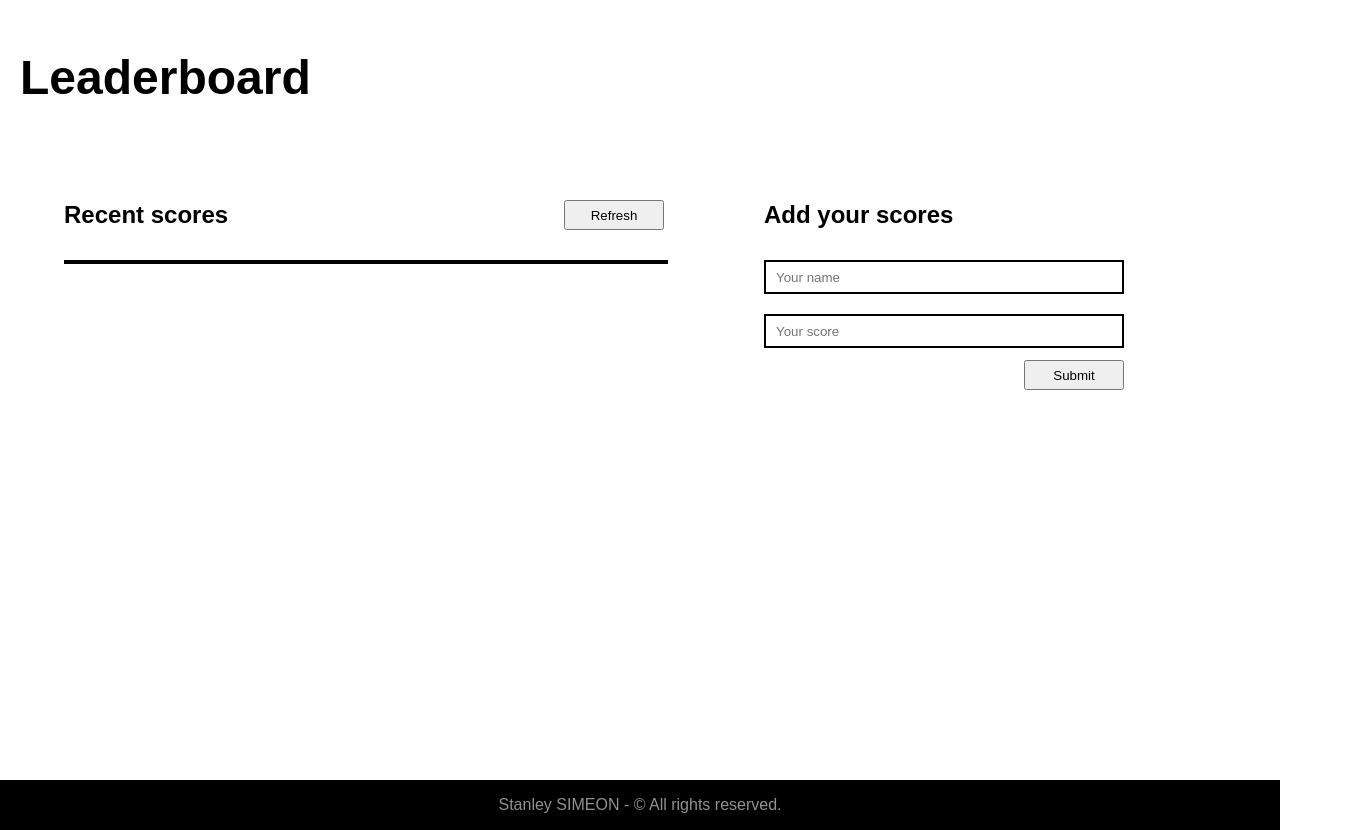
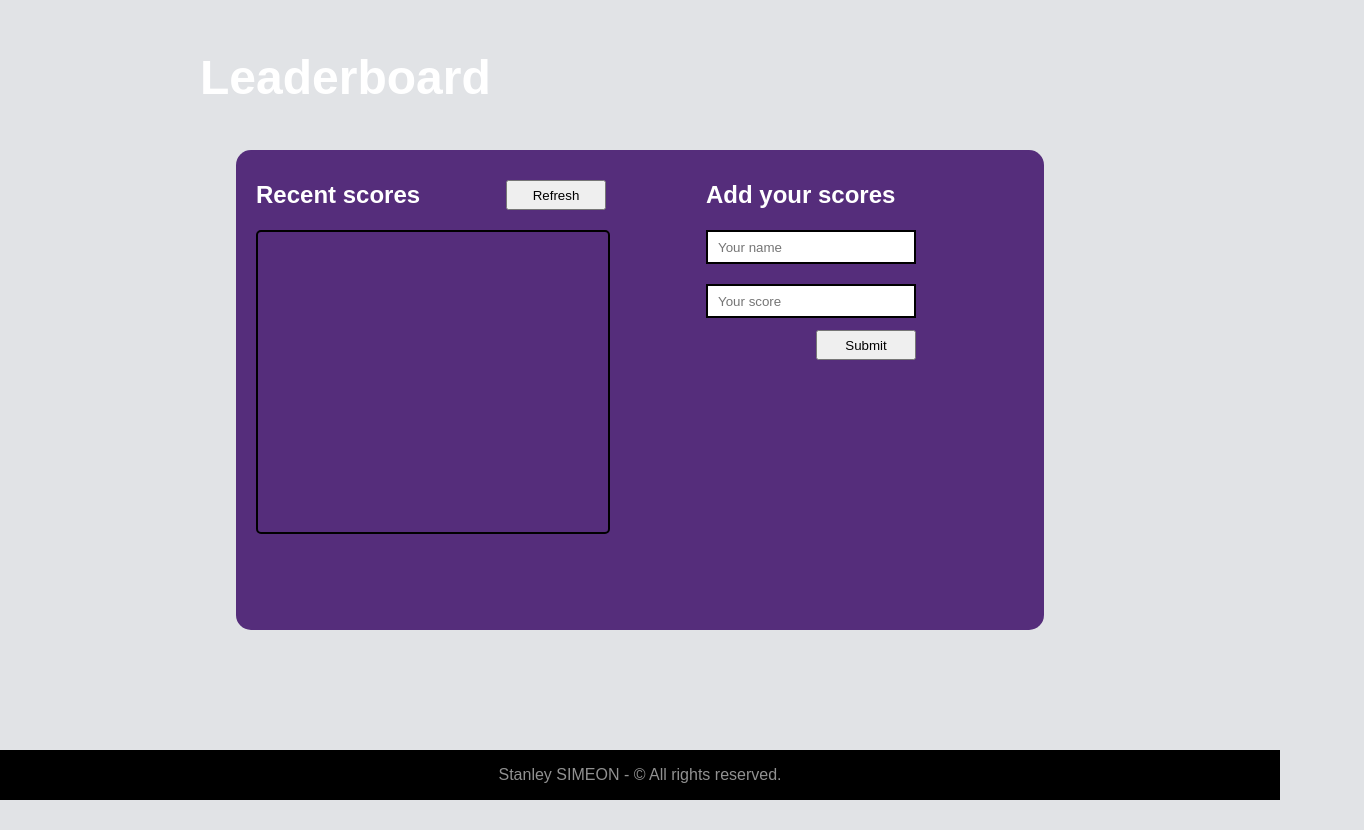
Before and after one commit to stanleySimeon/Leaderboard, a website built with webpack: page src/index.html in a window 1280 px wide. Shown: the whole page, 1364 px wide, since content can reach past the window. After the commit the page ends 800 px from the top, so only its background shows below. Built offline with nearby package versions, Linux system fonts and the light colour scheme; no server answers.

Commit message:
working on style and some features

```diff
--- a/src/index.html
+++ b/src/index.html
@@ -39,9 +39,9 @@
             </div>
         </section>
     </main>
-    <footer>
+    <div class="footer">
         <p>Stanley SIMEON - &copy; All rights reserved.</p>
-    </footer>
+    </div>
 </body>
 
 </html>
--- a/src/modules/front.js
+++ b/src/modules/front.js
@@ -7,6 +7,7 @@ class Front {
 
   arrayToFront(array) {
     this.listContainer.innerHTML = '';
+    array = array.sort((x, y) => x.score - y.score);
     array.forEach((element) => {
       const item = document.createElement('li');
       item.className = 'item';
--- a/src/style.css
+++ b/src/style.css
@@ -2,6 +2,11 @@
   margin: 0;
   padding: 0;
   font-family: 'Poppins', Arial, Helvetica, sans-serif;
+}
+
+body {
+  background-color: rgb(225, 227, 230);
+  color: white;
 }
 
 .title {
@@ -12,30 +17,32 @@
 
 .title h1 {
   font-size: 3rem;
-  margin: 50px 20px;
+  margin: 50px 200px;
 }
 
 #pageContent {
-  width: 90%;
-  height: 85vh;
-  padding: 0 20px;
-  margin: auto;
+  width: 60%;
+  height: 55vh;
+  padding: 20px 20px;
+  margin: 50px auto;
   display: grid;
   grid-template-columns: 1fr 1fr auto;
   gap: 100px;
   justify-content: space-between;
   align-items: center;
+  background-color: rgba(50, 0, 97, 0.801);
+  border-radius: 15px;
 }
 
 #pageContent .printContainer,
 .inputContainer {
-  width: 600px;
+  width: 350px;
   height: 500px;
 }
 
 .headTitle {
   height: 50px;
-  margin: 0 0 20px;
+  margin: 0 0 10px;
   display: flex;
   justify-content: space-between;
   align-items: center;
@@ -49,7 +56,11 @@
 .listContainer {
   border-collapse: collapse;
   width: 100%;
+  height: 300px;
   border: 2px solid black;
+  border-radius: 5px;
+  overflow-y: auto;
+  overflow-x: hidden;
 }
 
 .listContainer li {
@@ -65,7 +76,7 @@
   width: 60%;
   height: 50px;
   display: flex;
-  margin: 0 0 20px;
+  margin: 0 0 10px;
   justify-content: space-between;
   align-items: center;
 }
@@ -73,7 +84,7 @@
 .inputField {
   position: relative;
   width: 60%;
-  height: 300px;
+  max-height: 300px;
   display: flex;
   flex-direction: column;
   gap: 20px;
@@ -94,17 +105,18 @@
   height: 30px;
 }
 
-footer {
-  position: relative;
+.footer {
+  position: absolute;
   width: 100%;
   height: 50px;
+  left: 0;
+  bottom: 0;
   display: flex;
   justify-content: center;
   align-items: center;
   background-color: #000;
-  bottom: 0;
 }
 
-footer p {
+.footer p {
   color: rgb(145, 145, 145);
 }
```
Also changed, not shown: dist/index.html, dist/index.js.
